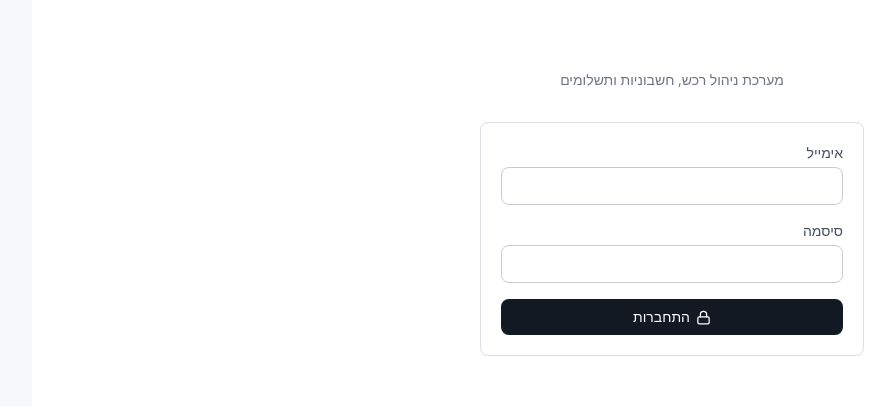
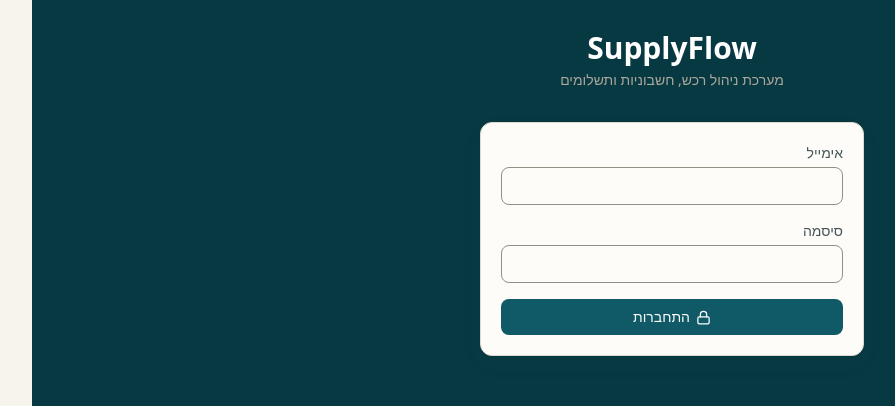
Before and after one commit to MSA-I/NIR-APP, a React (Vite) app: page /login in a window 1280 px wide. Shown: the part 207-613 px from the top of the page, without its empty margins (152-1047 px from the left). Built offline with nearby package versions, Linux system fonts and the light colour scheme; no server answers; a web font is replaced by a local one.

Commit message:
Redesign shell with petrol and warm paper

```diff
--- a/index.html
+++ b/index.html
@@ -3,7 +3,7 @@
   <head>
     <meta charset="UTF-8" />
     <meta name="viewport" content="width=device-width, initial-scale=1.0, viewport-fit=cover" />
-    <meta name="theme-color" content="#ffffff" />
+    <meta name="theme-color" content="#073942" />
     <link rel="preconnect" href="https://fonts.googleapis.com" />
     <link rel="preconnect" href="https://fonts.gstatic.com" crossorigin />
     <link href="https://fonts.googleapis.com/css2?family=IBM+Plex+Sans+Hebrew:wght@400;500;600;700&family=IBM+Plex+Mono:wght@400;500;600&display=swap" rel="stylesheet" />
--- a/src/index.css
+++ b/src/index.css
@@ -6,51 +6,52 @@
   --font-sans: "IBM Plex Sans Hebrew", "Heebo", ui-sans-serif, system-ui, sans-serif;
   --font-num: "IBM Plex Mono", ui-monospace, "Consolas", monospace;
 
-  /* ---- Structural tokens — "פנקס הדיו" (Ink Ledger, T5 2026-07-21) ----
-     The chrome of the app: near-monochrome cool neutrals, a near-black ink action color,
-     and a light shell. Color on screen is reserved for the semantic status language below;
-     the chrome itself makes no claims. A retheme is an edit to THIS block (+ index.html
-     theme-color meta + the font link) only. */
-  --color-canvas: oklch(97.8% 0.003 255);          /* body background — quiet paper */
-  --color-surface: #ffffff;                        /* cards, tables, modals, inputs */
-  --color-surface-sunken: oklch(98.6% 0.002 255);  /* thead, disabled inputs, quiet strips */
+  /* ---- Structural tokens — deep-petrol control room (T6 2026-07-21) ----
+     Warm paper keeps long operational sessions inviting; petrol frames the product and
+     identifies action without borrowing a status hue. Semantic colors below still carry
+     business meaning exclusively. */
+  --color-canvas: oklch(96.8% 0.01 85);            /* body background — warm paper */
+  --color-surface: oklch(99.2% 0.004 85);          /* cards, tables, modals, inputs */
+  --color-surface-sunken: oklch(95.2% 0.012 85);   /* thead, disabled inputs, quiet strips */
 
-  --color-line: oklch(90% 0.006 255);              /* card borders, dividers vs canvas */
-  --color-line-soft: oklch(94.5% 0.004 255);       /* row separators, inner dividers */
-  --color-line-strong: oklch(84% 0.008 255);       /* input + secondary-button borders */
+  --color-line: oklch(88.5% 0.014 80);             /* card borders, dividers vs canvas */
+  --color-line-soft: oklch(93.2% 0.011 82);        /* row separators, inner dividers */
+  --color-line-strong: oklch(65% 0.016 78);        /* input + secondary-button borders — 3:1 */
 
-  --color-ink: oklch(16% 0.015 260);               /* page titles, strongest text */
-  --color-ink-body: oklch(24% 0.015 260);          /* body text */
-  --color-ink-mid: oklch(32% 0.02 258);            /* table cells */
-  --color-ink-soft: oklch(42% 0.02 258);           /* labels, ghost buttons */
-  --color-ink-muted: oklch(50% 0.02 257);          /* column headers, secondary text — AA on white */
-  --color-ink-faint: oklch(56% 0.02 257);          /* placeholders and hints only — AA 4.5:1 on white */
-  --color-ink-ghost: oklch(78% 0.012 256);         /* disabled icons, decorative marks */
+  --color-ink: oklch(22% 0.025 205);               /* page titles, strongest text */
+  --color-ink-body: oklch(29% 0.022 205);          /* body text */
+  --color-ink-mid: oklch(37% 0.022 205);           /* table cells */
+  --color-ink-soft: oklch(44% 0.022 205);          /* labels, ghost buttons */
+  --color-ink-muted: oklch(50% 0.021 205);         /* column headers, secondary text */
+  --color-ink-faint: oklch(54% 0.019 205);         /* placeholders and hints — AA on canvas */
+  --color-ink-ghost: oklch(75.5% 0.012 85);        /* disabled icons, decorative marks */
 
-  /* Action is INK, not a brand hue: the primary button is near-black, hover lightens
-     (dark surfaces hover lighter). The only saturated functional color is the focus ring. */
-  --color-action: oklch(21% 0.02 260);             /* primary buttons, active nav pill */
-  --color-action-hover: oklch(31% 0.025 260);
-  --color-action-solid: oklch(28% 0.02 260);       /* filled chips, selection fills */
-  --color-action-soft: oklch(94% 0.008 257);       /* count badges */
-  --color-action-on-soft: oklch(24% 0.015 260);
-  --color-action-wash: oklch(96.5% 0.006 256);     /* row hover (used with /40) */
-  --color-action-line: oklch(60% 0.02 257);        /* hover border on clickable cards */
-  --color-focus: oklch(55% 0.19 255);              /* focus ring — functional blue, stays visible */
+  /* Brand petrol is structural, never a status. White text remains AA on every solid. */
+  --color-action: oklch(43.08% 0.0701 211.43);     /* #0f5a66 — primary action + links */
+  --color-action-hover: oklch(38.06% 0.0625 212.45);
+  --color-action-solid: oklch(47.64% 0.0772 210.72);
+  --color-action-soft: oklch(93.41% 0.0182 205.32);
+  --color-action-on-soft: oklch(38.19% 0.0588 211.94);
+  --color-action-wash: oklch(96.69% 0.0086 188.11);
+  --color-action-line: oklch(64.32% 0.0541 205.4);
+  --color-focus: oklch(52.98% 0.0911 212.98);
 
-  /* The shell went light: white sidebar + hairline, dark ink text. The dark-admin
-     slate-900 rail is gone — separation comes from the border, not from a color slab. */
-  --color-shell: #ffffff;
-  --color-shell-ink: oklch(16% 0.015 260);
-  --color-shell-ink-soft: oklch(35% 0.02 258);
-  --color-shell-ink-dim: oklch(50% 0.02 257);
-  --color-shell-heading: oklch(55% 0.02 257);
+  /* The dark shell is the brand frame; the working canvas stays quiet and warm. */
+  --color-shell: oklch(31.81% 0.0517 213.09);      /* #073942 */
+  --color-shell-ink: oklch(97% 0.009 85);
+  --color-shell-ink-soft: oklch(88% 0.012 85);
+  --color-shell-ink-dim: oklch(73% 0.015 85);
+  --color-shell-heading: oklch(72% 0.016 85);
 
-  --color-chart-1: oklch(35% 0.02 258);            /* ink bars — data, not decoration */
-  --color-chart-grid: oklch(92% 0.005 255);
-  --color-chart-tick: oklch(50% 0.02 257);
-  --color-chart-label: oklch(42% 0.02 258);
-  --color-chart-tick-strong: oklch(32% 0.02 258);
+  --color-chart-1: var(--color-action);
+  --color-chart-grid: oklch(89% 0.014 80);
+  --color-chart-tick: oklch(50% 0.021 205);
+  --color-chart-label: oklch(44% 0.022 205);
+  --color-chart-tick-strong: oklch(37% 0.022 205);
+
+  /* Tinted elevation: physical depth without generic black drop shadows. */
+  --shadow-card: 0 1px 2px rgb(28 37 38 / 0.04), 0 8px 24px rgb(15 90 102 / 0.04);
+  --shadow-card-hover: 0 2px 4px rgb(28 37 38 / 0.06), 0 12px 28px rgb(15 90 102 / 0.08);
 
   --color-star: var(--color-amber-400);            /* rating stars: decoration, not status */
   --color-star-hover: var(--color-amber-300);
@@ -69,40 +70,40 @@
   --color-done-soft: var(--color-emerald-100);
   --color-done-on-soft: var(--color-emerald-800);
   --color-done-fg: var(--color-emerald-700);
-  --color-done-solid: var(--color-emerald-600);
+  --color-done-solid: var(--color-emerald-700);
 
   --color-await-wash: var(--color-amber-50);
   --color-await-line: var(--color-amber-200);
   --color-await-soft: var(--color-amber-100);
   --color-await-on-soft: var(--color-amber-800);
   --color-await-fg: var(--color-amber-700);
-  --color-await-solid: var(--color-amber-600);
+  --color-await-solid: var(--color-amber-700);
 
   --color-alert-wash: var(--color-rose-50);
   --color-alert-line: var(--color-rose-200);
   --color-alert-soft: var(--color-rose-100);
   --color-alert-on-soft: var(--color-rose-800);
   --color-alert-fg: var(--color-rose-700);
-  --color-alert-solid: var(--color-rose-600);
+  --color-alert-solid: var(--color-rose-700);
 
   --color-info-wash: var(--color-sky-50);
   --color-info-line: var(--color-sky-200);
   --color-info-soft: var(--color-sky-100);
   --color-info-on-soft: var(--color-sky-800);
   --color-info-fg: var(--color-sky-700);
-  --color-info-solid: var(--color-sky-600);
+  --color-info-solid: var(--color-sky-700);
 
   --color-idle-wash: var(--color-slate-50);
   --color-idle-line: var(--color-slate-200);
   --color-idle-soft: var(--color-slate-100);
   --color-idle-on-soft: var(--color-slate-800);
   --color-idle-fg: var(--color-slate-700);
-  --color-idle-solid: var(--color-slate-600);
+  --color-idle-solid: var(--color-slate-700);
 
-  /* trend ≠ status: a direction of change, never "urgent". Kept visually distinct from
-     alert/done (lighter -500) and always paired with an arrow so meaning isn't hue-only. */
-  --color-trend-up-fg: var(--color-rose-500);
-  --color-trend-down-fg: var(--color-emerald-500);
+  /* trend ≠ status: a direction of change, never "urgent". The 700 values meet AA and
+     remain paired with an arrow so meaning is never communicated by hue alone. */
+  --color-trend-up-fg: var(--color-rose-700);
+  --color-trend-down-fg: var(--color-emerald-700);
 }
 
 html { font-family: var(--font-sans); }
@@ -114,7 +115,7 @@ body {
 /* Tailwind v4: custom classes can @apply only real utilities, so the shared
    btn/badge bases are registered with @utility and the variants apply them. */
 @utility btn {
-  @apply inline-flex items-center justify-center gap-1.5 rounded-lg px-3.5 py-2 text-sm font-medium transition-colors cursor-pointer disabled:opacity-50 disabled:cursor-not-allowed select-none;
+  @apply inline-flex items-center justify-center gap-1.5 rounded-lg px-3.5 py-2 text-sm font-medium transition-[color,background-color,border-color,box-shadow,translate] duration-150 ease-out cursor-pointer select-none focus-visible:outline-none focus-visible:ring-2 focus-visible:ring-focus focus-visible:ring-offset-2 focus-visible:ring-offset-surface active:translate-y-px disabled:translate-y-0 disabled:opacity-50 disabled:cursor-not-allowed;
 }
 @utility badge {
   @apply inline-flex items-center rounded-full px-2.5 py-0.5 text-xs font-medium whitespace-nowrap;
@@ -127,14 +128,14 @@ body {
 }
 
 @layer components {
-  /* Flat at rest: a hairline is the card's whole elevation story. Shadow is reserved for
-     things that float (modal, toast) and for the hover invitation (card-link-hover). */
-  .card { @apply bg-surface rounded-lg border border-line; }
+  /* Warm paper surfaces carry a restrained, petrol-tinted elevation. Only interactive cards
+     rise further, so depth still communicates behavior rather than decoration. */
+  .card { @apply bg-surface rounded-xl border border-line shadow-card; }
   .card-pad { @apply p-4 sm:p-5; }
 
   .btn-primary { @apply btn bg-action text-white hover:bg-action-hover; }
   .btn-secondary { @apply btn bg-surface text-ink-mid border border-line-strong hover:bg-surface-sunken; }
-  .btn-danger { @apply btn bg-alert-solid text-white hover:bg-alert-fg; }
+  .btn-danger { @apply btn bg-alert-solid text-white hover:bg-alert-on-soft; }
   .btn-ghost { @apply btn text-ink-soft hover:bg-canvas; }
 
   .input { @apply w-full rounded-lg border border-line-strong bg-surface px-3 py-2 text-sm text-ink-body placeholder:text-ink-faint focus:outline-none focus:ring-2 focus:ring-focus focus:border-focus disabled:bg-surface-sunken; }
@@ -143,7 +144,7 @@ body {
   /* Shared interaction patterns — every page hover/link points here, never at a raw hue. */
   .link { @apply text-action font-medium hover:underline; }
   .row-hover { @apply hover:bg-action-wash/40 active:bg-action-wash/70 transition-colors; }
-  .card-link-hover { @apply hover:border-action-line hover:shadow transition-all; }
+  .card-link-hover { @apply hover:border-action-line hover:shadow-card-hover hover:-translate-y-px active:translate-y-0 transition-[border-color,box-shadow,translate] duration-200 ease-out; }
 
   /* Semantic badges. StatusBadge builds `badge-${tone}` from the Tone union in
      lib/status.ts, so every Tone value MUST have a class here or the tag renders
@@ -189,6 +190,11 @@ body {
 @media (prefers-reduced-motion: reduce) {
   .skeleton { animation: none; }
   .animate-spin { animation-duration: 1.5s; }
+  .btn-primary, .btn-secondary, .btn-danger, .btn-ghost, .card-link-hover {
+    transition-duration: 0.01ms !important;
+  }
+  .btn-primary:active, .btn-secondary:active, .btn-danger:active, .btn-ghost:active,
+  .card-link-hover:hover { translate: none !important; }
 }
 
 @media print {
--- a/src/pages/AcceptInvite.tsx
+++ b/src/pages/AcceptInvite.tsx
@@ -177,7 +177,7 @@ function Shell({ children }: { children: ReactNode }) {
       <div className="w-full max-w-sm">
         <div className="text-center mb-8">
           <h1 className="text-3xl font-bold text-white">{APP_NAME}</h1>
-          <p className="text-ink-faint mt-1 text-sm">מערכת ניהול רכש, חשבוניות ותשלומים</p>
+          <p className="text-shell-ink-dim mt-1 text-sm">מערכת ניהול רכש, חשבוניות ותשלומים</p>
         </div>
         {children}
       </div>
--- a/src/pages/Login.tsx
+++ b/src/pages/Login.tsx
@@ -34,7 +34,7 @@ export default function Login() {
             screen wears the product's identity, and the tenant's appears after sign-in. */}
         <div className="text-center mb-8">
           <h1 className="text-3xl font-bold text-white">{APP_NAME}</h1>
-          <p className="text-ink-faint mt-1 text-sm">מערכת ניהול רכש, חשבוניות ותשלומים</p>
+          <p className="text-shell-ink-dim mt-1 text-sm">מערכת ניהול רכש, חשבוניות ותשלומים</p>
         </div>
         <form onSubmit={(e) => void onSubmit(e)} className="card card-pad space-y-4">
           <div>
--- a/src/pages/Orders.tsx
+++ b/src/pages/Orders.tsx
@@ -164,7 +164,7 @@ export function OrderDetail() {
             </button>
           ))}
           {canWrite && waLink && ['draft', 'ready', 'sent'].includes(order.status) && (
-            <button className="btn text-white bg-done-solid hover:bg-done-fg" onClick={sendWhatsApp}>
+            <button className="btn text-white bg-done-solid hover:bg-done-on-soft" onClick={sendWhatsApp}>
               <MessageCircle size={15} /> שליחה ב-WhatsApp
             </button>
           )}
```
Also changed, not shown: src/components/Layout.tsx (+4 -4 lines), .impeccable/design.json, 2 other files (tests, documents, lock files or other folders).
